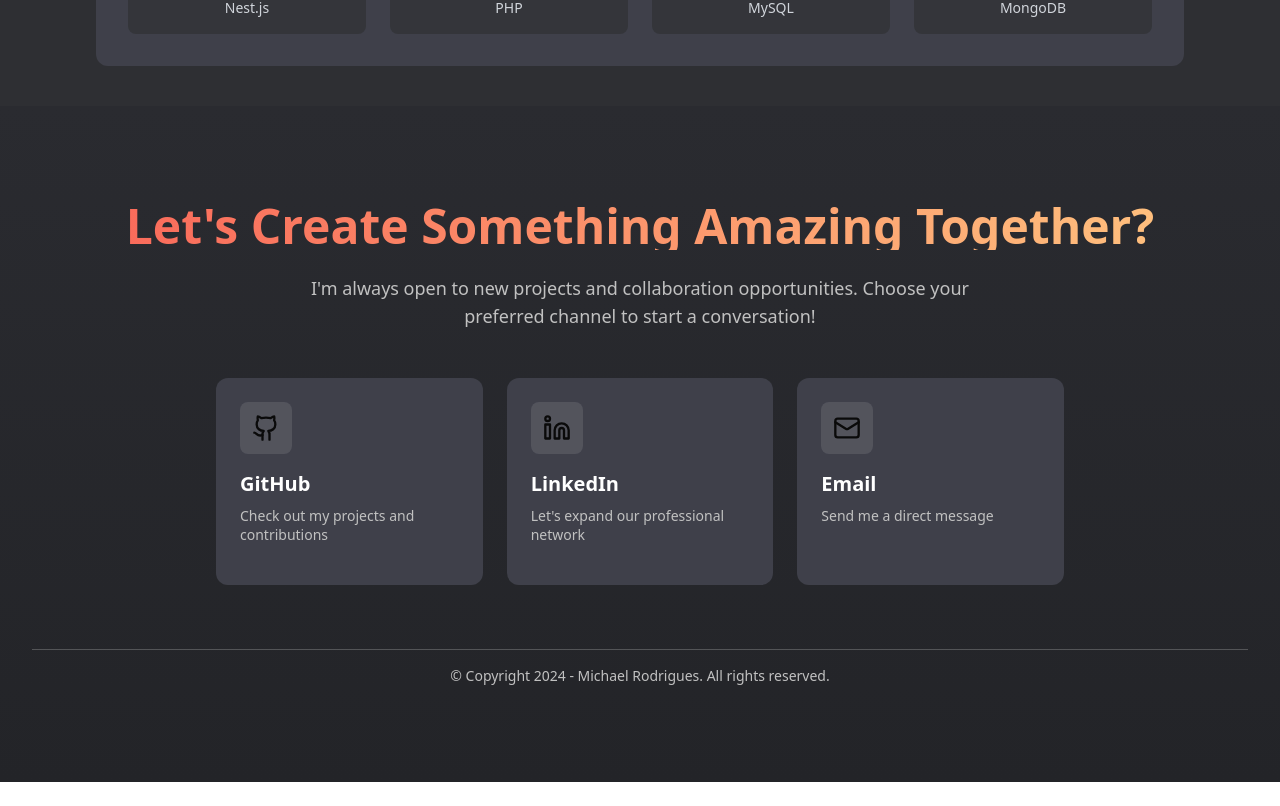
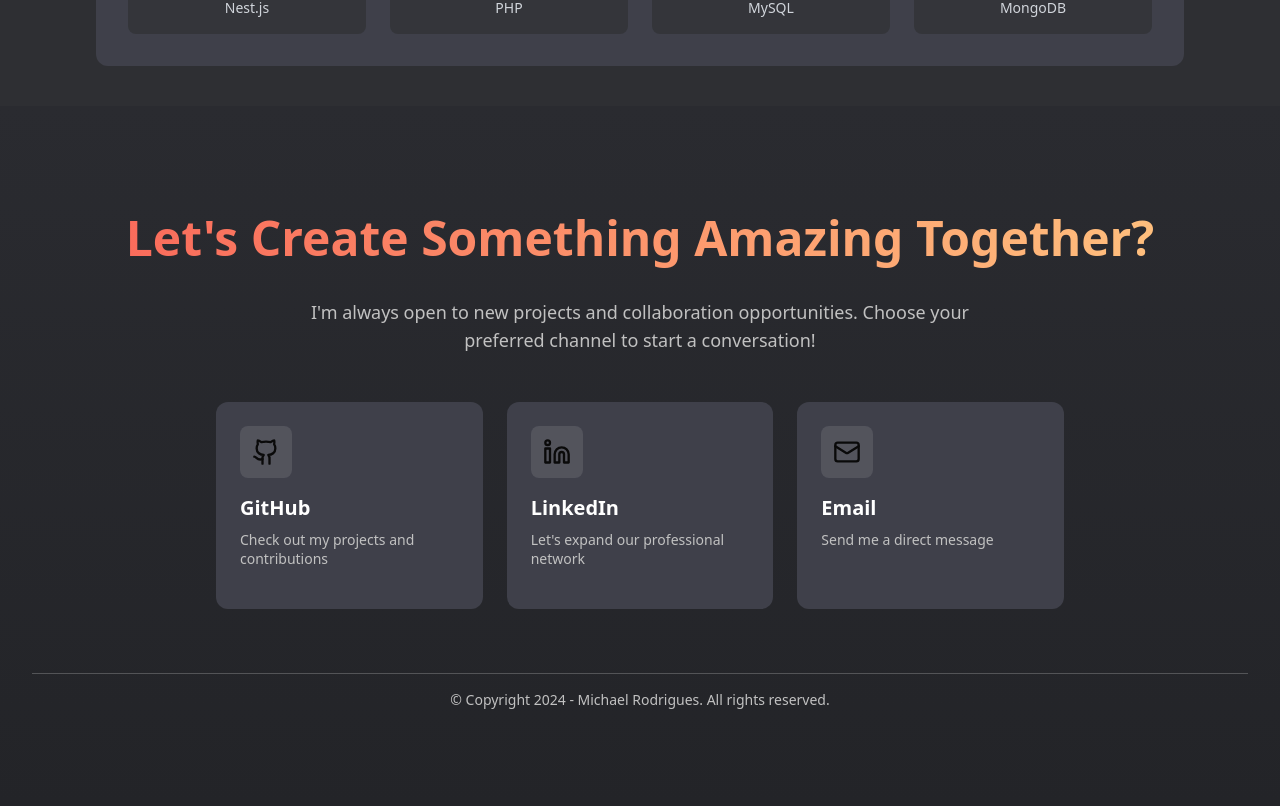
Before and after one commit to michaelrodriguess/michael-dev, a Next.js app: page / in a window 1280 px wide. Shown: the part 2264-3070 px from the top of the page. Before the commit the page ends 3046 px from the top, so only its background shows below. Built offline with nearby package versions, Linux system fonts and the light colour scheme.

Commit message:
chore: improving title on footer of page

```diff
--- a/src/components/ContactSection.tsx
+++ b/src/components/ContactSection.tsx
@@ -44,7 +44,7 @@
     >
       <div className="container mx-auto px-4 sm:px-6 lg:px-8">
         <div className="text-center mb-8 sm:mb-10 lg:mb-12">
-          <h2 className="text-3xl sm:text-4xl md:text-5xl font-bold mb-4 sm:mb-6 text-transparent bg-clip-text bg-gradient-to-r from-[#F96458] to-[#FFC680]">
+          <h2 className="text-3xl sm:text-4xl md:text-5xl font-bold mb-4 sm:mb-6 text-transparent bg-clip-text bg-gradient-to-r from-[#F96458] to-[#FFC680] leading-tight sm:leading-snug md:leading-normal">
             {t("title-footer")}
           </h2>
           <p className="text-base sm:text-lg text-[#C1C1C1] max-w-xl sm:max-w-2xl mx-auto px-4 sm:px-0">
```
